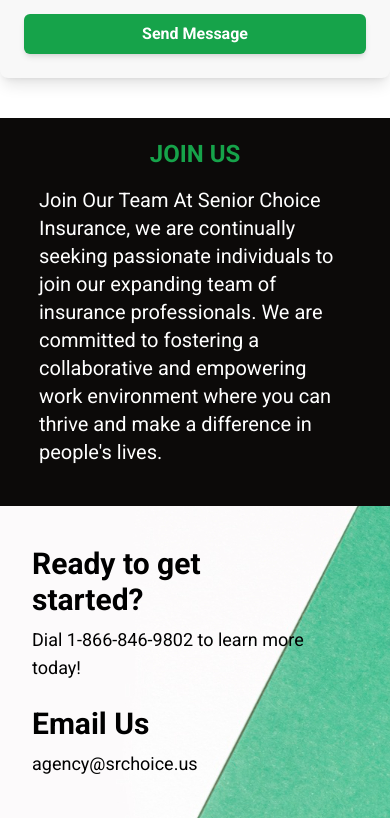
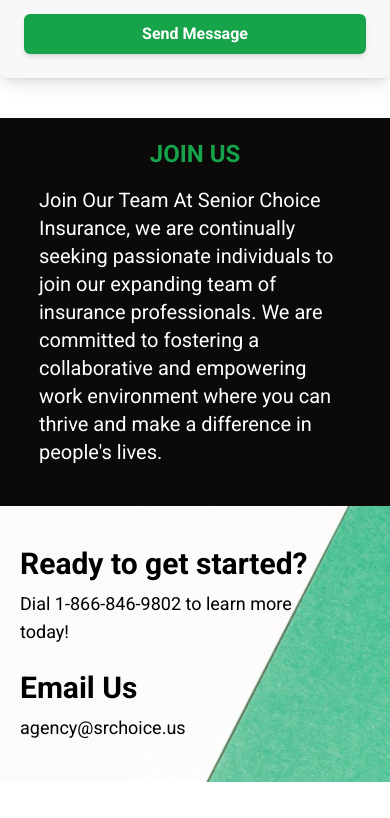
Before and after one commit to aidenmayoros/senior_choice_insurance, a React (Vite) app: page / in a window 390 px wide. Shown: the part 2294-3112 px from the top of the page. After the commit the page ends 3076 px from the top, so only its background shows below. Built offline with nearby package versions, Linux system fonts and the light colour scheme.

Commit message:
fixed overflow bug

```diff
--- a/src/App.css
+++ b/src/App.css
@@ -1,6 +1,14 @@
 @tailwind base;
 @tailwind components;
 @tailwind utilities;
+
+
+
+* {
+  margin: 0;
+  padding: 0;
+  box-sizing: border-box;
+}
 
 body {
   font-family: 'Roboto', sans-serif;
--- a/src/components/Footer.tsx
+++ b/src/components/Footer.tsx
@@ -6,16 +6,16 @@
 			className='lg:bg-cover bg-center py-10'
 			style={{ backgroundImage: `url(${BackgroundImg})` }}>
 			<div className='text-black'>
-				<div className='flex flex-col md:flex-row justify-evenly ml-8 md:ml-0'>
-					<div className='mb-6 md:mb-0'>
-						<h2 className='text-3xl md:text-xl font-bold mb-2 w-4/5 lg:w-screen'>
+				<div className='flex flex-col lg:flex-row justify-evenly'>
+					<div className='mb-6 md:mb-0 ml-5 lg:ml-0'>
+						<h2 className='text-3xl md:text-xl font-bold mb-2 w-4/5'>
 							Ready to get started?
 						</h2>
 						<p className='text-lg w-4/5'>
 							Dial 1-866-846-9802 to learn more today!
 						</p>
 					</div>
-					<div>
+					<div className='ml-5 lg:ml-0'>
 						<h2 className='text-3xl md:text-xl font-bold mb-2'>Email Us</h2>
 						<p className='text-lg'>agency@srchoice.us</p>
 					</div>
--- a/src/components/Services.tsx
+++ b/src/components/Services.tsx
@@ -4,7 +4,7 @@
 const Services: React.FC = () => {
 	return (
 		<div className='bg-[#F8F8F8]'>
-			<h1 className='text-2xl lg:text-2xl font-bold text-center pt-5 pb-4 text-green-600 w-11/12 lg:w-full mx-auto'>
+			<h1 className='text-2xl lg:text-2xl font-bold text-center pt-5 pb-4 text-green-600 w-11/12 mx-auto'>
 				DISCOVER OUR SPECIALIZED INSURANCE OFFERINGS
 			</h1>
 			<div className='flex flex-col md:flex-row'>
```
